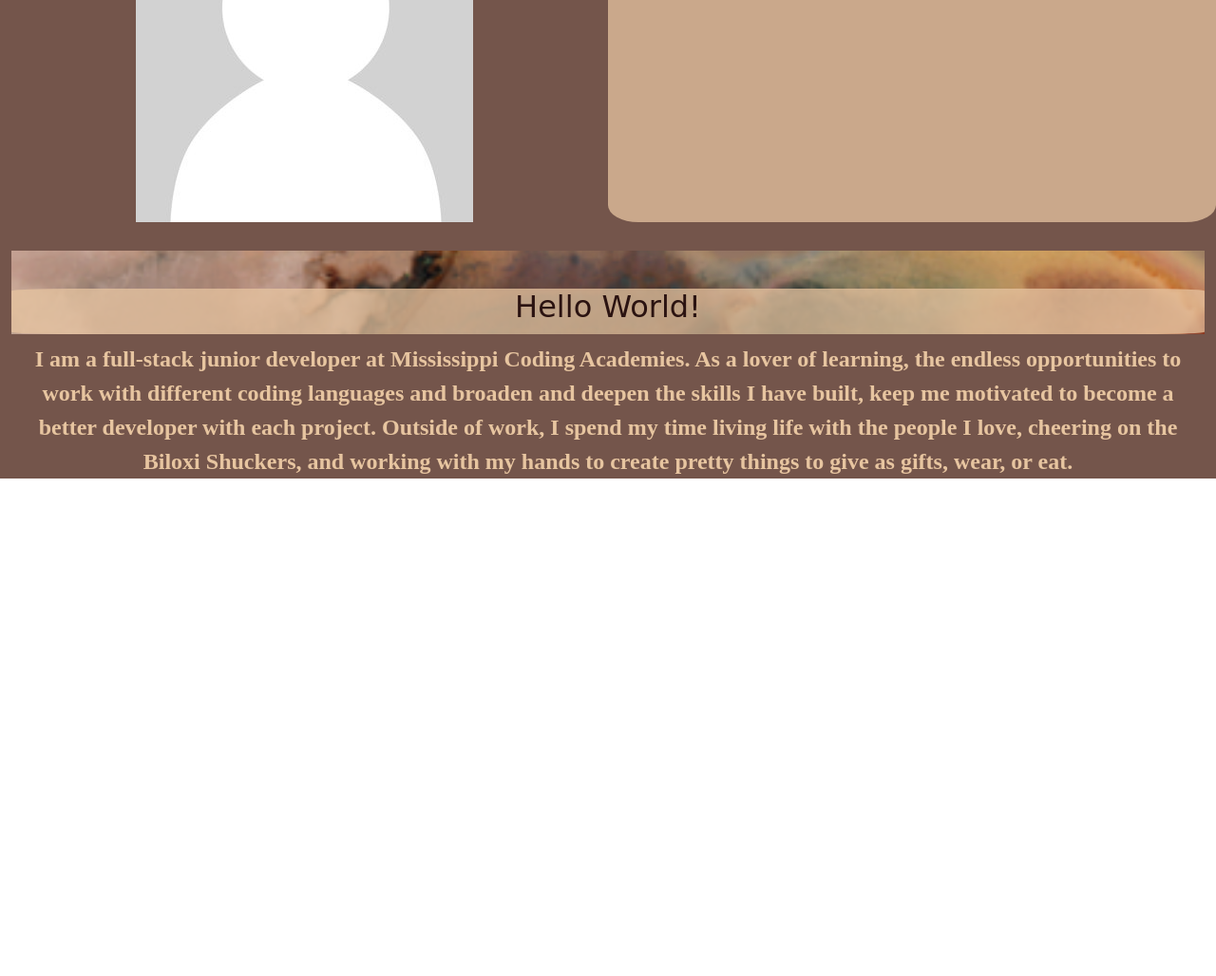
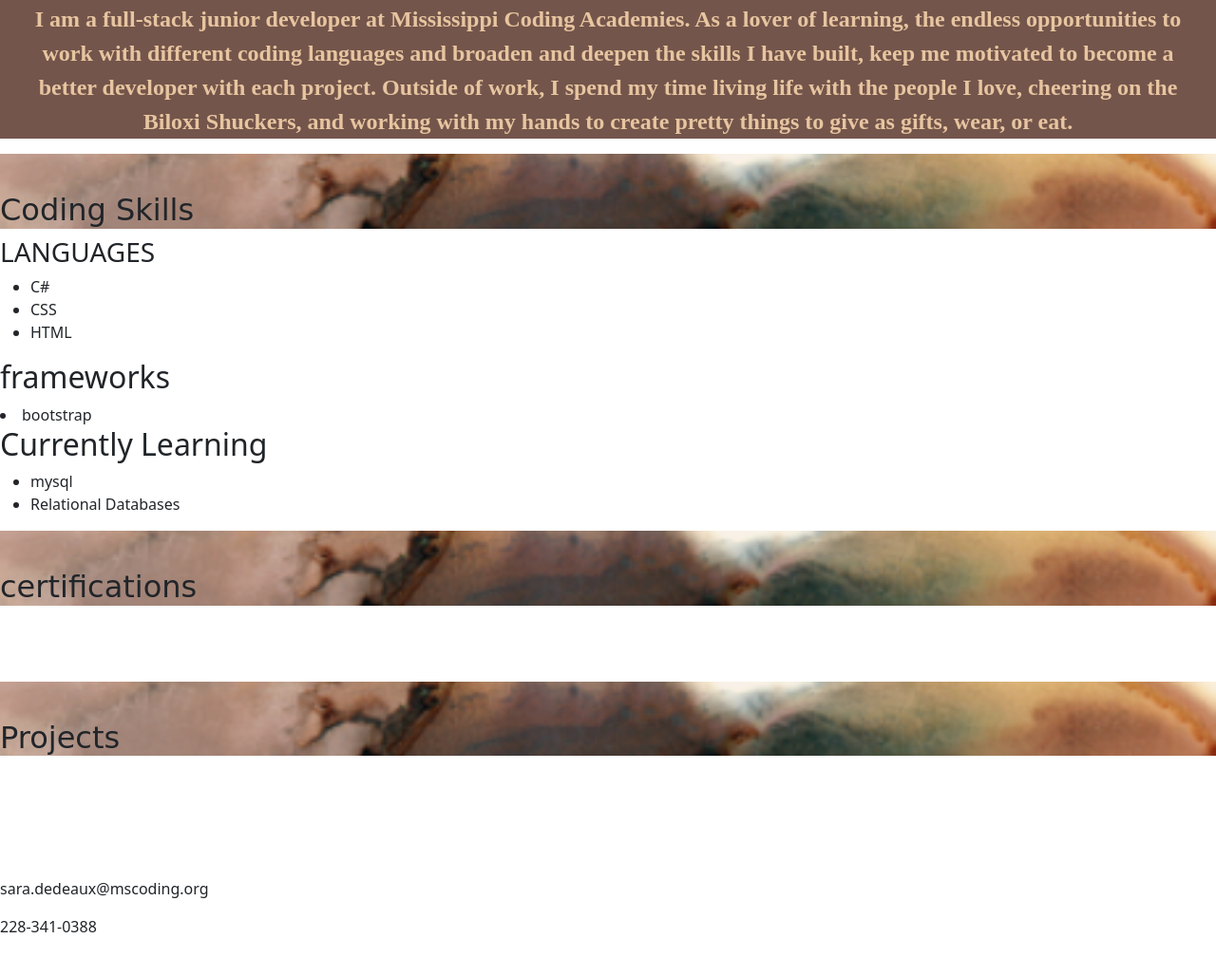
Before and after one commit to Sara-Dedeaux/portfolio, a plain HTML site: page index.html in a window 1280 px wide. Shown: the part 624-1652 px from the top of the page at 95% size. Before the commit the page ends 1144 px from the top, so only its background shows below. Drawn offline with Linux system fonts and the light colour scheme; a web font is replaced by a local one.

Commit message:
text added
major text has been added- images still need to be added. styling needs to be done

```diff
--- a/css/style.css
+++ b/css/style.css
@@ -106,7 +106,7 @@ body{
 
 }
 
-@media(min-width:767px) {
+@media(min-width:768px) {
 
     .navBar-space {
         align-items: center;
@@ -124,6 +124,28 @@ body{
         width: 265px;
     }
 
+    .headShot-photo-space img {
+
+        position: absolute;
+        top: 266px;
+        right: 450px;
+        width: 260px;
+        height: auto;
+    }
+
+    .name-info-space {
+        position: absolute;
+        top: 309px;
+        right: 56px;
+    }
+
+
+
+    .name-space {
+        width: fit-content;
+    }
+
+
 
 }
 
@@ -138,4 +160,13 @@ body{
 
 }
 
-@media(min-width:1024)
+@media(min-width:1024px) {
+    .logo-space img {
+        width: 180px;
+    }
+
+    .navBar-buttons li {
+        font-size: x-large;
+        padding-left: 0px;
+    }
+}
--- a/index.html
+++ b/index.html
@@ -25,11 +25,11 @@
         <div class="topBar container-fluid">
             <div class="navBar-space row">
 
-                <div class="logo-space col-12 col-md-4 col-lg-3 d-flex justify-content-center">
+                <div class="logo-space col-12 col-md-4 col-lg-2 d-flex justify-content-center">
                     <img src="media/logo.png"  class="" alt="Sara Dedeaux initials S D Junior Developer ">
                 </div><!--END logo-space -->
 
-                <div class="navBar-buttons text-center col-12 col-md-8  col-lg-9">
+                <div class="navBar-buttons text-center col-12 col-md-8  col-lg-10">
                     <ul>
                         <li>ABOUT ME</li>
                         <li>CODING SKILLS</li>
@@ -90,6 +90,116 @@
 
     </div><!--END aboutMe-->
 
+    <div class="coding-skills">
+        <div class="header-space">
+            <h2>Coding Skills</h2>
+        </div>
+
+        <div class="languages">
+            <div class="subheader-space">
+                <h3>LANGUAGES</h3>
+            </div>
+            <div class="list-space">
+                <ul>
+                    <li>C#</li>
+                    <li>CSS</li>
+                    <li>HTML</li>
+                </ul>
+            </div>
+
+
+        </div>
+
+        <div class="frameworks">
+            <div class="subheader-space">
+                <h2>frameworks</h2>
+            </div>
+            <div class="ul">
+                <li>bootstrap</li>
+            </div>
+        </div>
+
+        <div class="learning">
+            <div class="subheader-space">
+
+                <h2>Currently Learning</h2>
+            </div>
+            <div class="list-space">
+                <ul>
+                    <li>mysql</li>
+                    <li>Relational Databases</li>
+                </ul>
+            </div>
+        </div>
+
+
+
+
+
+
+
+    </div>
+
+    <div class="certifications">
+        <div class="header-space">
+            <h2>certifications</h2>
+        </div>
+
+        <div class="image-space">
+            <div class=" cert cert1">
+                <img src="" alt="">
+            </div>
+
+            <div class="cert cert2">
+                <img src="" alt="">
+            </div>
+
+            <div class="cert cert3">
+                <img src="" alt="">
+            </div>
+
+        </div>
+    </div>
+
+    <div class="projects">
+        <div class="header-space">
+            <h2>Projects</h2>
+        </div>
+
+        <div class="image-space">
+            <div class="roj proj1">
+                <img src="" alt="">
+            </div>
+
+            <div class="proj proj2">
+                <img src="" alt="">
+            </div>
+
+            <div class="roj proj3">
+                <img src="" alt="">
+            </div>
+
+            <div class="roj proj4">
+                <img src="" alt="">
+            </div>
+        </div>
+    </div>
+
+    <div class="contact-info">
+        <div class="logo-space">
+            <img src="" alt="">
+        </div>
+        <div class="email-space">
+            <p>sara.dedeaux@mscoding.org</p>
+        </div>
+        <div class="phoneNum-space">
+            <p>228-341-0388</p>
+        </div>
+        <div class="socials">
+            <img src="" alt="">
+            <img src="" alt="">
+        </div>
+    </div>
 
 
 
```
